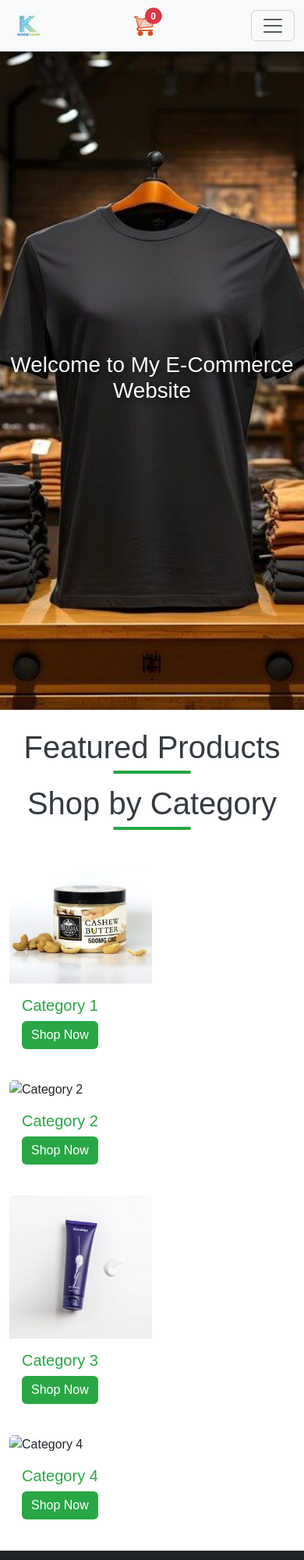
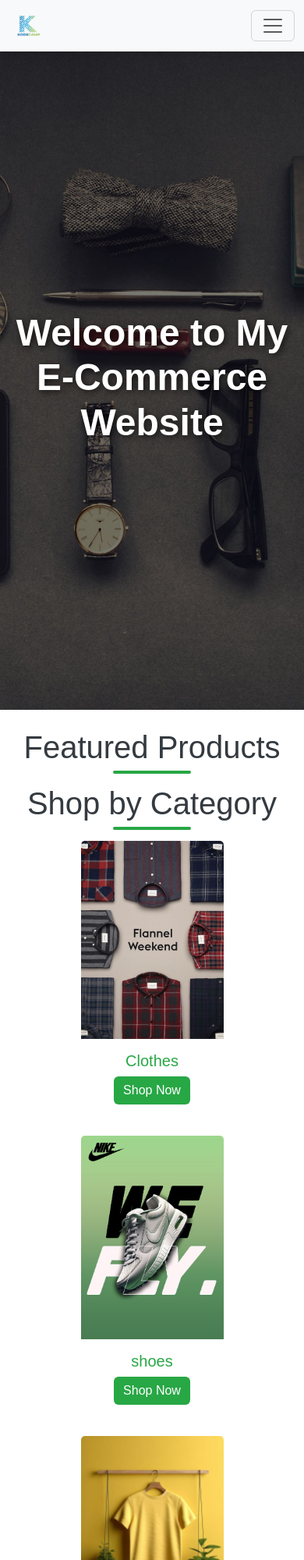
Before and after one commit to ABDUL-1000/my-final-task, a plain HTML site: page index.html in a window 390 px wide. Shown: the top 2000 px of the page at 78% size. Drawn offline with nearby package versions, Linux system fonts and the light colour scheme; no server answers.

Commit message:
i updates my work

```diff
--- a/checkout.js
+++ b/checkout.js
@@ -83,7 +83,7 @@ document.addEventListener('DOMContentLoaded', function () {
         document.querySelector('button[type="submit"]').addEventListener('click', function (e) {
             e.preventDefault();
             saveOrderSummary();
-            console.log("its clicked");
+            // console.log("its clicked");
             window.location.href = 'order-summary.html';
         });
     }
--- a/index.html
+++ b/index.html
@@ -15,10 +15,11 @@
         <img src="./images/WhatsApp_Image_2021-08-10_at_12.52 1.png" alt="logo" width="50" height="50">
 
         <!-- Cart Icon Moved Before the Toggle Button -->
-        <div class="cart-icon position-relative me-3">
+        <div class="cart-icon position-relative me-3 d-none d-lg-block">
           <span class="cart-count position-absolute top-0 start-100 translate-middle badge rounded-pill bg-danger">0</span>
           <img class="cart-icon" src="./images/carts.png" alt="Cart" width="25" height="25">
-        </div>
+      </div>
+
 
         <button class="navbar-toggler" type="button" data-bs-toggle="collapse" data-bs-target="#navbarSupportedContent" aria-controls="navbarSupportedContent" aria-expanded="false" aria-label="Toggle navigation">
           <span class="navbar-toggler-icon"></span>
@@ -51,9 +52,12 @@
   <main>
     <!-- Landing Page Content -->
     <section id="landing" class="section active">
-      <section class="hero mb-4" style="background-image: url(./images/clot5.jpg); background-position: center; background-repeat: no-repeat; background-size: cover; width: 100%; height: 100vh;">
-        <div> <h1 class="fs-1">Welcome to My E-Commerce Website</h1></div>
-      </section>
+      <section class="hero mb-4">
+        <div class="hero-text-container">
+            <h1 class="hero-text">Welcome to My E-Commerce Website</h1>
+        </div>
+    </section>
+
 
       <section class="featured-products container mb-4">
         <h2 class="text-center mb-4">Featured Products</h2>
@@ -68,37 +72,45 @@
           <!-- Category Card -->
           <div class="col">
             <div class="card">
-              <img src="./images/cashew-butter-500-300x300.jpg" class="card-img-top" alt="Category 1">
+              <img src="./images/clot1.jpg" class="card-img-center card-img-top" alt="Category 1">
               <div class="card-body">
-                <h5 class="card-title">Category 1</h5>
-                <a href="#" class="btn btn-primary">Shop Now</a>
+                <h5 class="card-title text-center">Clothes</h5>
+                <div class="d-flex justify-content-center">
+                  <a href="#" class="btn btn-primary c">Shop Now</a>
+              </div>
               </div>
             </div>
           </div>
           <div class="col">
             <div class="card">
-              <img src="./images/coffee-asorted-768x768.jpg" class="card-img-top" alt="Category 2">
+              <img src="./images/shoes1.jpg" class="card-img-center card-img-top" alt="Category 2">
               <div class="card-body">
-                <h5 class="card-title">Category 2</h5>
-                <a href="#" class="btn btn-primary">Shop Now</a>
+                <h5 class="card-title text-center">shoes</h5>
+                <div class="d-flex justify-content-center">
+                  <a href="#" class="btn btn-primary c">Shop Now</a>
+              </div>
               </div>
             </div>
           </div>
           <div class="col">
             <div class="card">
-              <img src="./images/face-wash-600x600.jpg" class="card-img-top" alt="Category 3">
+              <img src="./images/clot2.jpg" class="card-img-center card-img-top" alt="Category 3">
               <div class="card-body">
-                <h5 class="card-title">Category 3</h5>
-                <a href="#" class="btn btn-primary">Shop Now</a>
+                <h5 class="card-title text-center">Clothes</h5>
+                <div class="d-flex justify-content-center">
+                  <a href="#" class="btn btn-primary c">Shop Now</a>
+              </div>
               </div>
             </div>
           </div>
           <div class="col">
-            <div class="card">
-              <img src="./images/organic-honey-600x600.jpg" class="card-img-top" alt="Category 4">
+            <div class="card ">
+              <img src="./images/shoes4.jpg" class="card-img-top card-img-center" alt="Category 4">
               <div class="card-body">
-                <h5 class="card-title">Category 4</h5>
-                <a href="#" class="btn btn-primary">Shop Now</a>
+                <h5 class="card-title text-center">shoe</h5>
+                <div class="d-flex justify-content-center">
+                  <a href="#" class="btn btn-primary c">Shop Now</a>
+              </div>
               </div>
             </div>
           </div>
--- a/index.js
+++ b/index.js
@@ -33,13 +33,14 @@ function getItem() {
             let productItem = `
                <div class="col each-item">
     <div class="card each">
-                        <img class="card-img" src="${product.image}" class="card-img-top" alt="${product.title}">
+        <img class="card-img-center card-img-top" src="${product.image}" alt="${product.title}">
         <div class="card-body">
-                            <h5 class="card-title">${product.title}</h5>
-                            <p class="card-text">$${product.price}</p>
+            <h5 class="card-title small-text">${product.title}</h5>
+            <p class="card-text small-text">$${product.price}</p>
         </div>
     </div>
 </div>
+
             `;
             productView.innerHTML += productItem;
         });
--- a/order-summary.js
+++ b/order-summary.js
@@ -62,6 +62,7 @@ document.addEventListener('DOMContentLoaded', function () {
 
                 // Set the accumulated HTML to the container
                 orderSummaryContainer.innerHTML = orderSummaryHTML;
+                // console.log(orderSummaryContainer);
             })
             .catch(error => {
                 console.error('Error fetching product data:', error);
--- a/style.css
+++ b/style.css
@@ -67,7 +67,7 @@ body {
 }
 
 .card img {
-  width: 50%;
+
   height: auto;
   transition: transform 0.3s ease;
 }
@@ -128,3 +128,53 @@ body {
    .card{
      object-fit:cover
    }
+  /* Center images within the card */
+.card-img-center {
+  display: block;
+  margin-left: auto;
+  margin-right: auto;
+  max-width: 100%; /* Ensure the image scales properly */
+  height: auto; /* Maintain aspect ratio */
+}
+
+.small-text {
+  font-size: 0.875rem;
+}
+/* Hero section background */
+.hero {
+  background-image: url('./images/header-bg.jpg');
+  background-position: center;
+  background-repeat: no-repeat;
+  background-size: cover;
+  width: 100%;
+  height: 100vh;
+  display: flex;
+  align-items: center;
+  justify-content: center;
+}
+
+/* Container for centering text */
+.hero-text-container {
+  text-align: center;
+  padding: 0 1rem;
+}
+
+/* Hero text styles */
+.hero-text {
+  font-size: 3rem; /* Adjust the font size as needed */
+  font-weight: bold;
+  color: #fff; /* Ensure the text is readable against the background */
+  animation: fadeInUp 2s ease-out;
+}
+
+/* Animation for text */
+@keyframes fadeInUp {
+  0% {
+      opacity: 0;
+      transform: translateY(20px);
+  }
+  100% {
+      opacity: 1;
+      transform: translateY(0);
+  }
+}
```
Also changed, not shown: cart.html (+6 -5 lines), checkout.html (+7 -6 lines), order-summary.html (+10 -16 lines), product.html (+6 -5 lines), order-summary.css (line endings or trailing spaces). Lines whose indentation alone changed are shown as unchanged.
